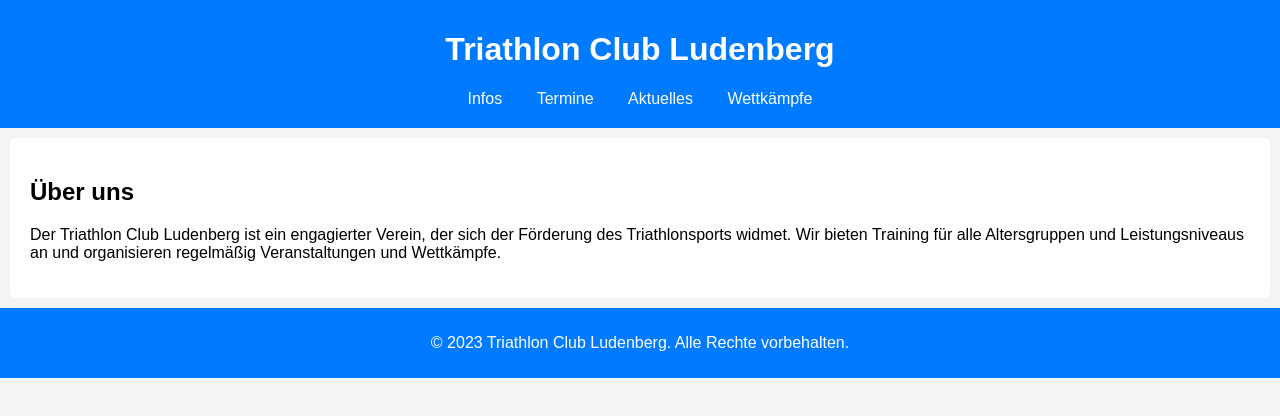
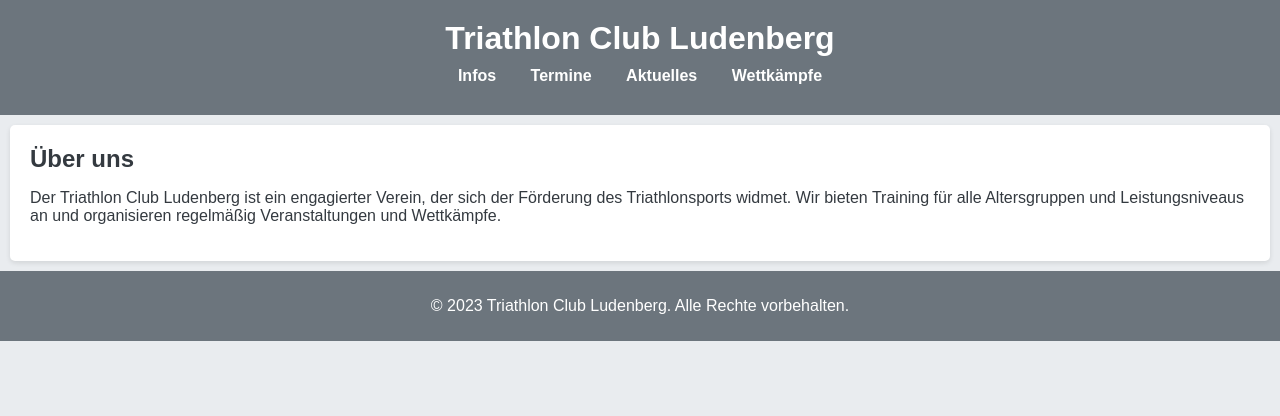
Before and after one commit to l4rsho/l4rsho.github.io, a plain HTML site: page index.html in a window 1280 px wide. Drawn offline with Linux system fonts and the light colour scheme.

Commit message:
Update styles.css

```diff
--- a/styles.css
+++ b/styles.css
@@ -1,13 +1,14 @@
 body {
-    font-family: Arial, sans-serif;
+    font-family: 'Arial', sans-serif;
     margin: 0;
     padding: 0;
-    background-color: #f4f4f4;
+    background-color: #e9ecef;
+    color: #343a40;
 }
 header {
-    background: #007BFF;
+    background: #6c757d;
     color: #fff;
-    padding: 10px 0;
+    padding: 20px 0;
     text-align: center;
 }
 nav {
@@ -17,19 +18,27 @@ nav a {
     margin: 0 15px;
     color: #fff;
     text-decoration: none;
+    font-weight: bold;
+}
+nav a:hover {
+    text-decoration: underline;
 }
 section {
     padding: 20px;
     background: #fff;
     margin: 10px;
     border-radius: 5px;
+    box-shadow: 0 2px 5px rgba(0, 0, 0, 0.1);
 }
 footer {
     text-align: center;
     padding: 10px 0;
-    background: #007BFF;
+    background: #6c757d;
     color: #fff;
     position: relative;
     bottom: 0;
     width: 100%;
 }
+h1, h2 {
+    margin: 0;
+}
```
